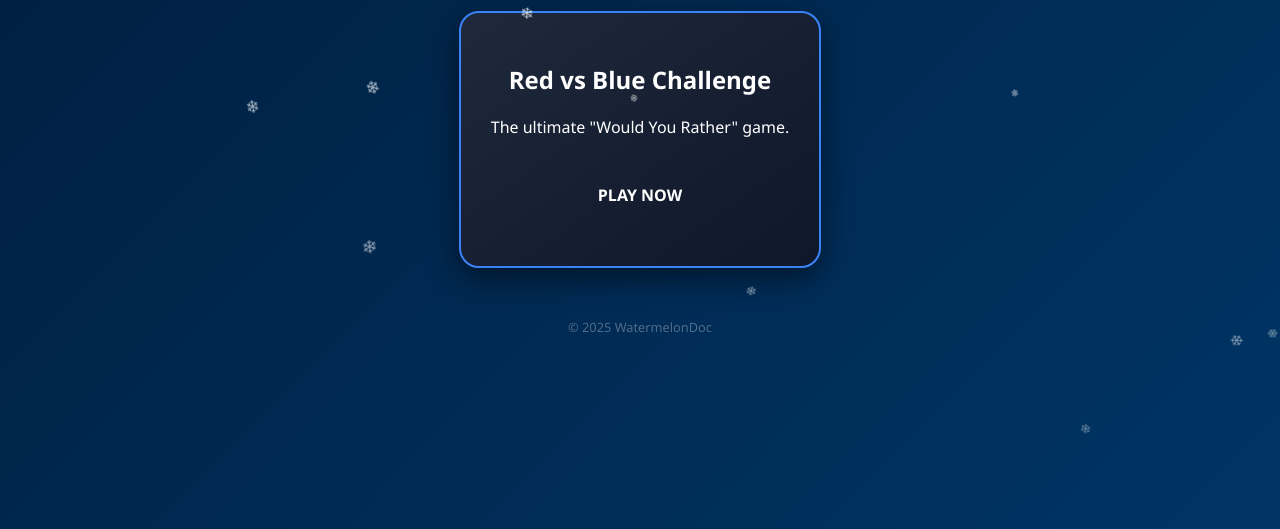
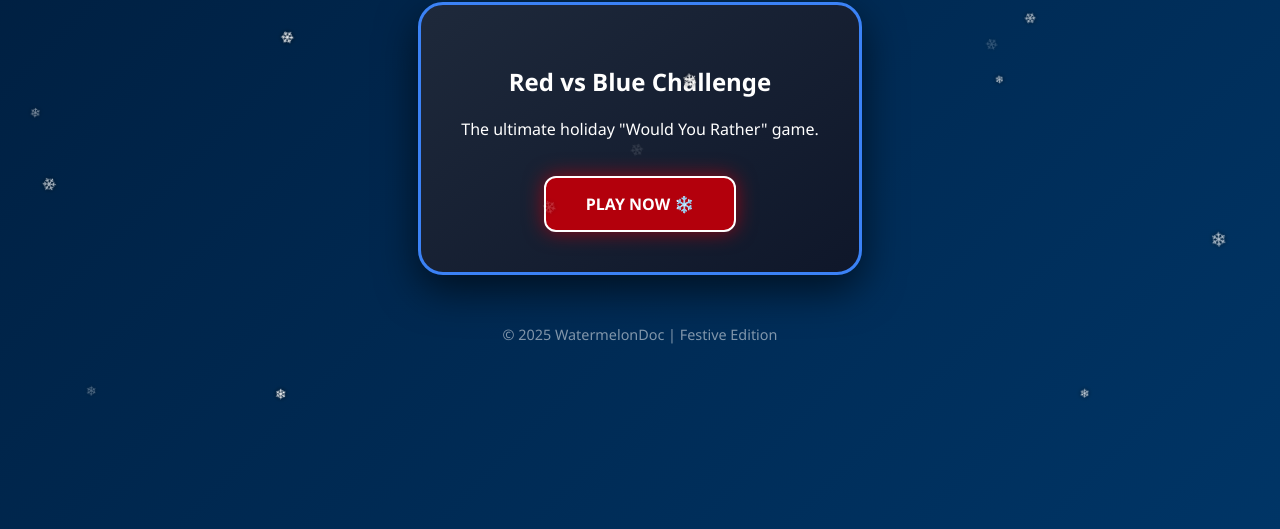
Before and after one commit to WaterMelonDoc/watermelondoc.github.io, a plain HTML site: page index.html in a window 1280 px wide. Shown: the part 271-800 px from the top of the page. Drawn offline with Linux system fonts and the light colour scheme.

Commit message:
Update index.html

```diff
--- a/index.html
+++ b/index.html
@@ -9,7 +9,7 @@
     <title>WatermelonDoc | Games</title>
     <style>
     body {
-        /* UPDATED: Added !important and festive gradient */
+        /* Festive deep blue gradient */
         background: linear-gradient(135deg, #001d3d 0%, #003566 100%) !important;
         color: white;
         font-family: 'Segoe UI', Tahoma, Geneva, Verdana, sans-serif;
@@ -20,52 +20,61 @@
         height: 100vh;
         margin: 0;
         text-align: center;
-        overflow: hidden; /* Prevents scrollbars from snowflakes */
+        overflow: hidden; /* Important for snow */
     }
 
-    h1 { font-size: 2.5rem; margin-bottom: 20px; text-shadow: 0 0 10px rgba(255,255,255,0.3); }
+    h1 {
+        font-size: 2.5rem;
+        margin-bottom: 20px;
+        text-shadow: 0 0 15px rgba(255,255,255,0.5);
+    }
 
     .game-card {
         background: linear-gradient(145deg, #1e293b, #0f172a);
-        padding: 30px;
-        border-radius: 20px;
-        border: 2px solid #3b82f6;
-        box-shadow: 0 10px 30px rgba(0,0,0,0.5);
+        padding: 40px;
+        border-radius: 25px;
+        border: 3px solid #3b82f6; /* Blue border for the card */
+        box-shadow: 0 15px 40px rgba(0,0,0,0.6);
         transition: transform 0.3s ease;
         text-decoration: none;
         color: white;
+        display: block;
+        max-width: 400px;
     }
 
-    .game-card:hover { transform: scale(1.05); }
+    .game-card:hover { transform: scale(1.03); }
 
-    /* The Standard Button Style */
+    /* Christmas Button - Red & Glowing */
     .btn {
         display: inline-block;
-        margin: 15px 10px;
-        padding: 15px 35px;
+        margin-top: 20px;
+        padding: 15px 40px;
+        background-color: #B3000C !important; /* Holiday Red */
+        color: white;
         border-radius: 12px;
         font-weight: bold;
         text-transform: uppercase;
-        cursor: pointer;
+        border: 2px solid #ffffff;
+        box-shadow: 0 0 20px rgba(179, 0, 12, 0.8);
         transition: all 0.2s ease;
     }
 
-    /* FIX: Using Classes (.red-btn) instead of IDs (#optionA) for better compatibility */
-    .red-btn {
-        background: #B3000C !important; /* Deep Holiday Red */
-        border: 3px solid #ffffff !important;
-        box-shadow: 0 4px 15px rgba(179, 0, 12, 0.6) !important;
+    .btn:hover {
+        filter: brightness(1.2);
+        box-shadow: 0 0 30px rgba(179, 0, 12, 1);
     }
 
-    .green-btn {
-        background: #006400 !important; /* Dark Holly Green */
-        border: 3px solid #ffffff !important;
-        box-shadow: 0 4px 15px rgba(0, 100, 0, 0.6) !important;
-    }
-
-    .btn:hover {
-        transform: translateY(-3px);
-        filter: brightness(1.2);
+    /* Snowflake Style */
+    .snowflake {
+        color: #fff;
+        font-size: 1.2em;
+        font-family: Arial, sans-serif;
+        text-shadow: 0 0 5px #000;
+        position: fixed;
+        top: -10%;
+        z-index: 9999;
+        user-select: none;
+        cursor: default;
     }
     </style>
 </head>
@@ -75,39 +84,39 @@
 
     <a href="https://watermelondoc.github.io/pick-a-game/" class="game-card">
         <h2>Red vs Blue Challenge</h2>
-        <p>The ultimate "Would You Rather" game.</p>
-        <div class="btn">Play Now</div>
+        <p>The ultimate holiday "Would You Rather" game.</p>
+        <div class="btn">Play Now ❄️</div>
     </a>
 
-    <p style="margin-top: 50px; opacity: 0.3; font-size: 0.8rem;">
-        &copy; 2025 WatermelonDoc
+    <p style="margin-top: 50px; opacity: 0.5; font-size: 0.9rem;">
+        &copy; 2025 WatermelonDoc | Festive Edition
     </p>
+
     <script>
     function createSnowflake() {
         const snowflake = document.createElement('div');
+        snowflake.classList.add('snowflake');
         snowflake.innerHTML = '❄';
-    snowflake.style.position = 'fixed';
-    snowflake.style.top = '-20px';
-    snowflake.style.left = Math.random() * window.innerWidth + 'px';
-    snowflake.style.color = 'white';
-    snowflake.style.fontSize = (Math.random() * 10 + 10) + 'px';
+        snowflake.style.left = Math.random() * 100 + 'vw';
+        snowflake.style.animationDuration = Math.random() * 3 + 2 + 's'; // between 2-5 seconds
         snowflake.style.opacity = Math.random();
-    snowflake.style.zIndex = '9999';
-    snowflake.style.pointerEvents = 'none'; // So users can still click buttons
+        snowflake.style.fontSize = Math.random() * 10 + 10 + 'px';
+
         document.body.appendChild(snowflake);
 
+        // Animate the snowflake falling
         const animation = snowflake.animate([
-        { transform: `translateY(0) rotate(0deg)`, opacity: 1 },
-        { transform: `translateY(${window.innerHeight + 20}px) rotate(360deg)`, opacity: 0.3 }
+            { transform: 'translateY(0vh) rotate(0deg)' },
+            { transform: 'translateY(110vh) rotate(360deg)' }
         ], {
-        duration: Math.random() * 3000 + 5000, // Falls in 5-8 seconds
+            duration: Math.random() * 3000 + 5000,
             easing: 'linear'
         });
 
         animation.onfinish = () => snowflake.remove();
     }
-// Create a new snowflake every 300ms
-setInterval(createSnowflake, 300);
+
+    setInterval(createSnowflake, 200);
     </script>
 </body>
 </html>
```
Lines whose indentation alone changed are shown as unchanged.
